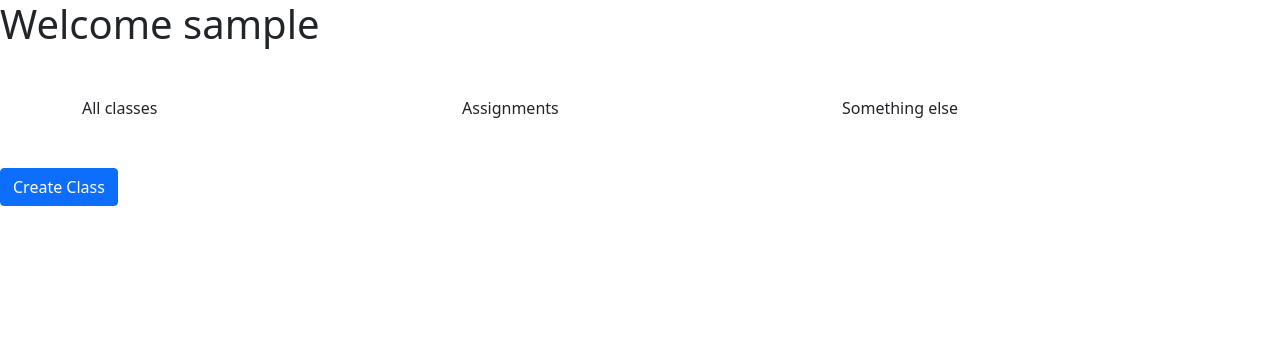
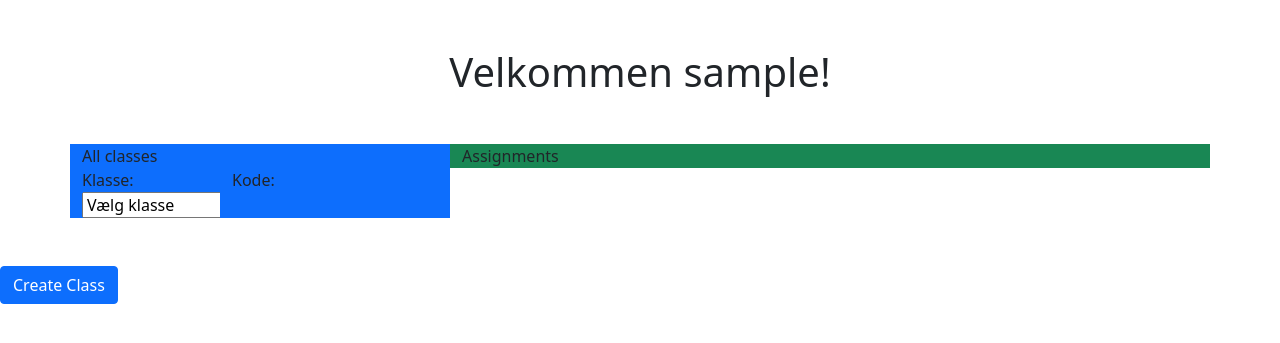
Before and after one commit to imrying/pylearn, a Django app: template app/templates/teacher.html in a window 1280 px wide. Shown: the top 343 px of the page. Run offline with Django 3.2, Linux system fonts and the light colour scheme; the template is opened without the code that fills it: most values are stand-ins (such as "Sample title", 1, 10 or a date in 2020).

Commit message:
Show classes & class codes

```diff
--- a/app/models.py
+++ b/app/models.py
@@ -20,7 +20,7 @@ class SchoolClass(models.Model):
     class_description = models.CharField(max_length=200)
     class_code = models.IntegerField()
     teacher = models.ForeignKey(Teacher, on_delete=models.CASCADE)
-    students = models.ManyToManyField(Student)
+    students = models.ManyToManyField(Student, blank=True)
 
 
 class Assignment(models.Model):
--- a/app/templates/teacher.html
+++ b/app/templates/teacher.html
@@ -13,16 +13,30 @@
     <link rel="stylesheet" href="https://cdn.jsdelivr.net/npm/bootstrap@5.1.3/dist/css/bootstrap.min.css">
   </head>
   <body>
-    <h1>Welcome {{username}}</h1>
+    <center><h1 class="mt-5">Velkommen {{username}}!</h1></center>
 
     <div class="container-lg mt-5 mb-5">
         <div class="row align-items-start">
-            <div class="col">All classes
+            <div class="col-4 bg-primary">All classes
+              <div class="row">
+                <div class="col-6" style="width: 150px; overflow:hidden;">
+                  <label for="cars">Klasse:</label><br>
 
+                  <select id="classes" onchange="updateClassCode()">
+                    <option value="" selected = "selected">Vælg klasse</option>
+                    {% for i in teacher_classes %}
+                      <option value="{{i.class_code}}">{{i.class_name}}</option>
+                    {% endfor %}
+                  </select>
+                </div>
+                <div class="col-6">
+                  Kode: <p id="shown_class_code"></p>
+                </div>
+              </div>
 
             </div>
-            <div class="col">Assignments</div>
-            <div class="col">Something else</div>
+            <div class="col-8 bg-success">Assignments</div>
+
         </div>
 
 
@@ -31,15 +45,13 @@
         <input class="btn btn-primary" type="submit" value="Create Class"  />
     </form>
 
-
-
-
-
-
-
-
      <script src="https://cdn.jsdelivr.net/npm/bootstrap@5.1.3/dist/js/bootstrap.bundle.min.js" integrity="sha384-ka7Sk0Gln4gmtz2MlQnikT1wXgYsOg+OMhuP+IlRH9sENBO0LRn5q+8nbTov4+1p" crossorigin="anonymous"></script>
 
-
+    <script>
+      function updateClassCode() {
+        var class_code = document.getElementById("classes").value;
+        document.getElementById('shown_class_code').innerHTML = class_code;
+      }
+    </script>
   </body>
 </html>
```
Also changed, not shown: app/views.py (+9 -3 lines), app/migrations/0001_initial.py, app/migrations/0002_alter_schoolclass_students.py (added).
